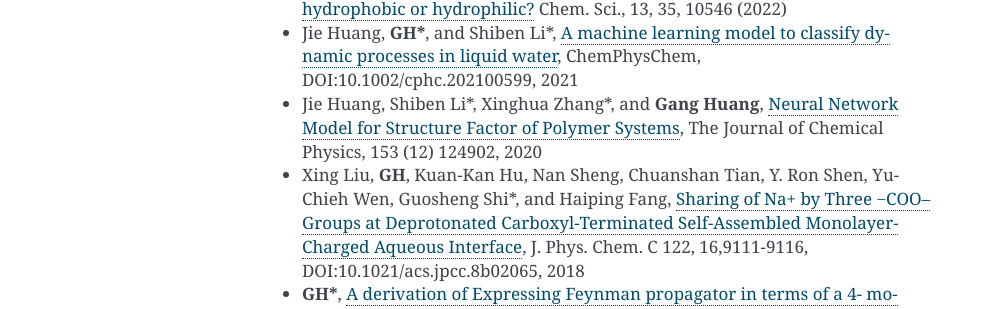
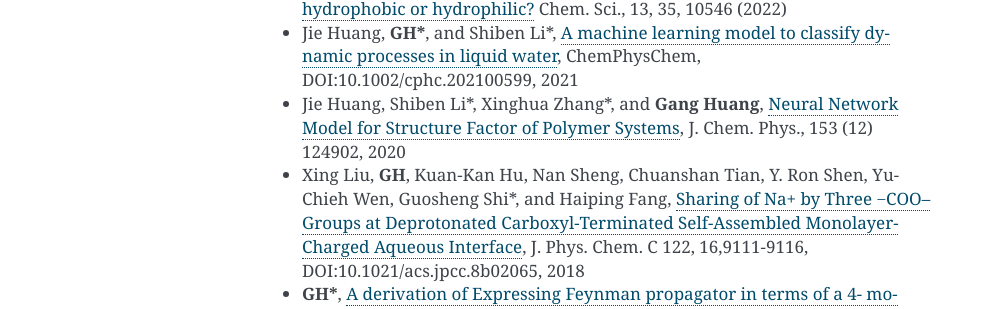
Before and after one commit to hg08/hg08.github.io, a Sphinx documentation site: the page built from doc/cv.md, in a window 1280 px wide. Shown: the part 1555-1864 px from the top of the page, without its empty margins (148-1141 px from the left). Built offline with Sphinx 7.4.7, drawn with Linux system fonts in a browser that asks for light colours.

Commit message:
update cv

```diff
--- a/doc/cv.md
+++ b/doc/cv.md
@@ -43,7 +43,7 @@
 
 - Jie Huang, **GH\***, and Shiben Li*, [A machine learning model to classify dynamic processes
 in liquid water](https://chemistry-europe.onlinelibrary.wiley.com/doi/abs/10.1002/cphc.202100599), ChemPhysChem, DOI:10.1002/cphc.202100599, 2021
-- Jie Huang, Shiben Li*, Xinghua Zhang*, and **Gang Huang**, [Neural Network Model for Structure Factor of Polymer Systems](https://aip.scitation.org/doi/full/10.1063/5.0022464), The Journal of Chemical Physics, 153 (12) 124902, 2020
+- Jie Huang, Shiben Li*, Xinghua Zhang*, and **Gang Huang**, [Neural Network Model for Structure Factor of Polymer Systems](https://aip.scitation.org/doi/full/10.1063/5.0022464), J. Chem. Phys., 153 (12) 124902, 2020
 
 - Xing Liu, **GH**, Kuan-Kan Hu, Nan Sheng, Chuanshan Tian, Y. Ron Shen, Yu-Chieh Wen, Guosheng Shi*, and Haiping Fang, [Sharing of Na+ by Three −COO– Groups at Deprotonated Carboxyl-Terminated Self-Assembled Monolayer-Charged Aqueous Interface](https://pubs.acs.org/doi/10.1021/acs.jpcc.8b02065), J. Phys. Chem. C 122, 16,9111-9116, DOI:10.1021/acs.jpcc.8b02065, 2018
 
```
